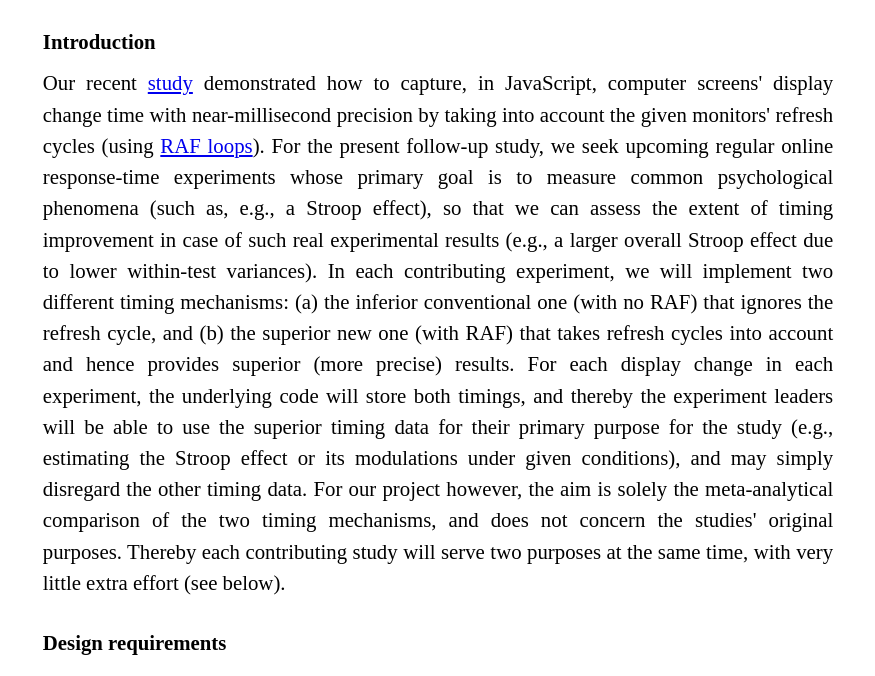
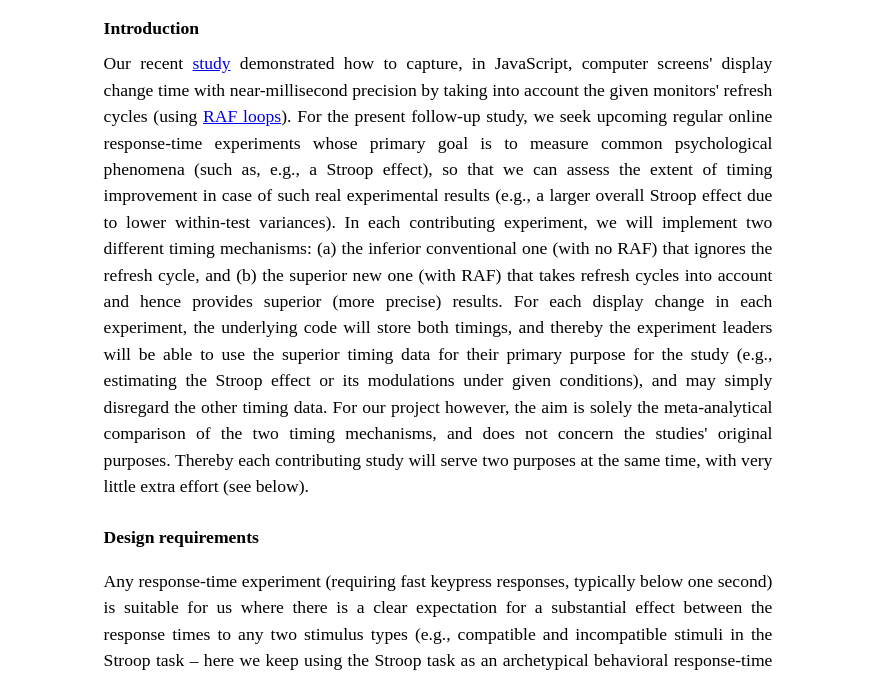
Before and after one commit to gasparl/timing-meta, a plain HTML site: page index.html in a window 1280 px wide. Shown: the part 115-791 px from the top of the page, without its empty margins (202-1077 px from the left). Drawn offline with Linux system fonts and the light colour scheme.

Commit message:
Add files via upload

```diff
--- a/style.css
+++ b/style.css
@@ -1,6 +1,6 @@
 body {
     text-align: center;
-    font-size: 130%;
+    font-size: 110%;
     margin: auto;
 }
 
```
